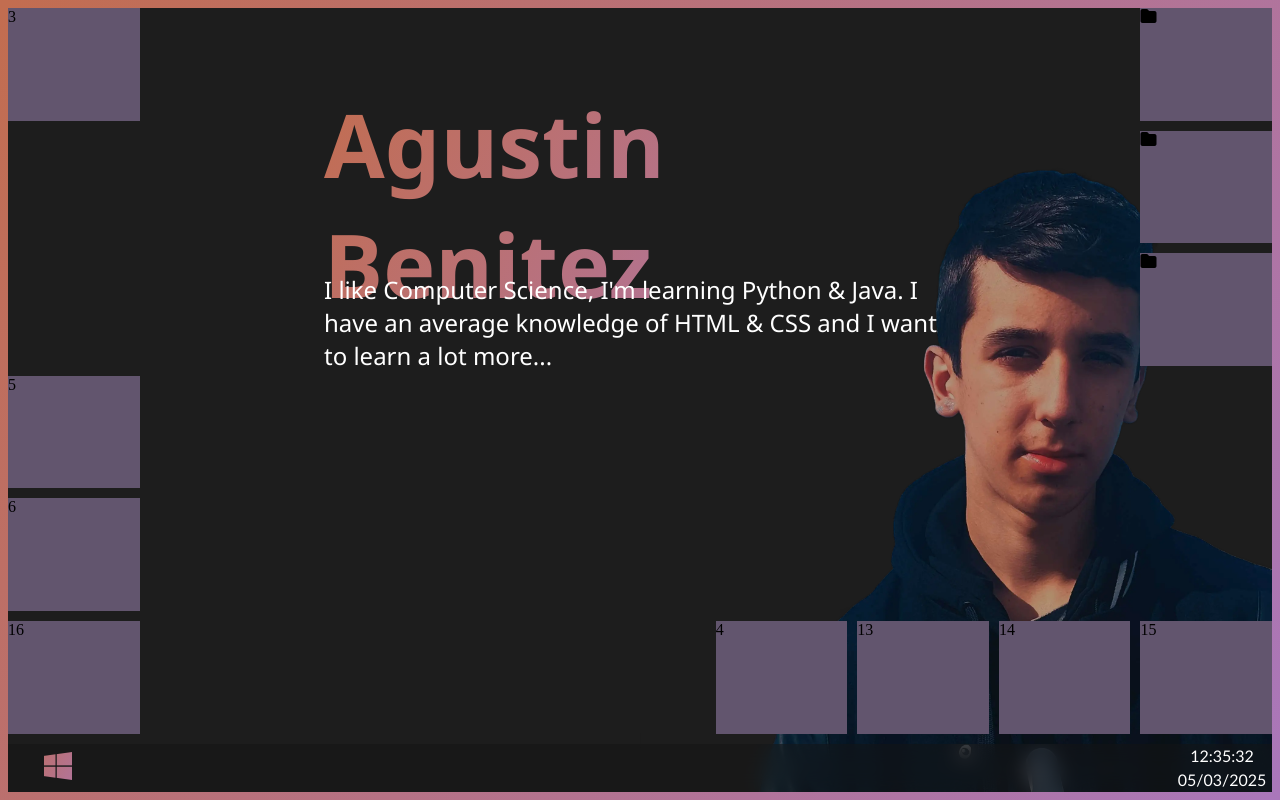
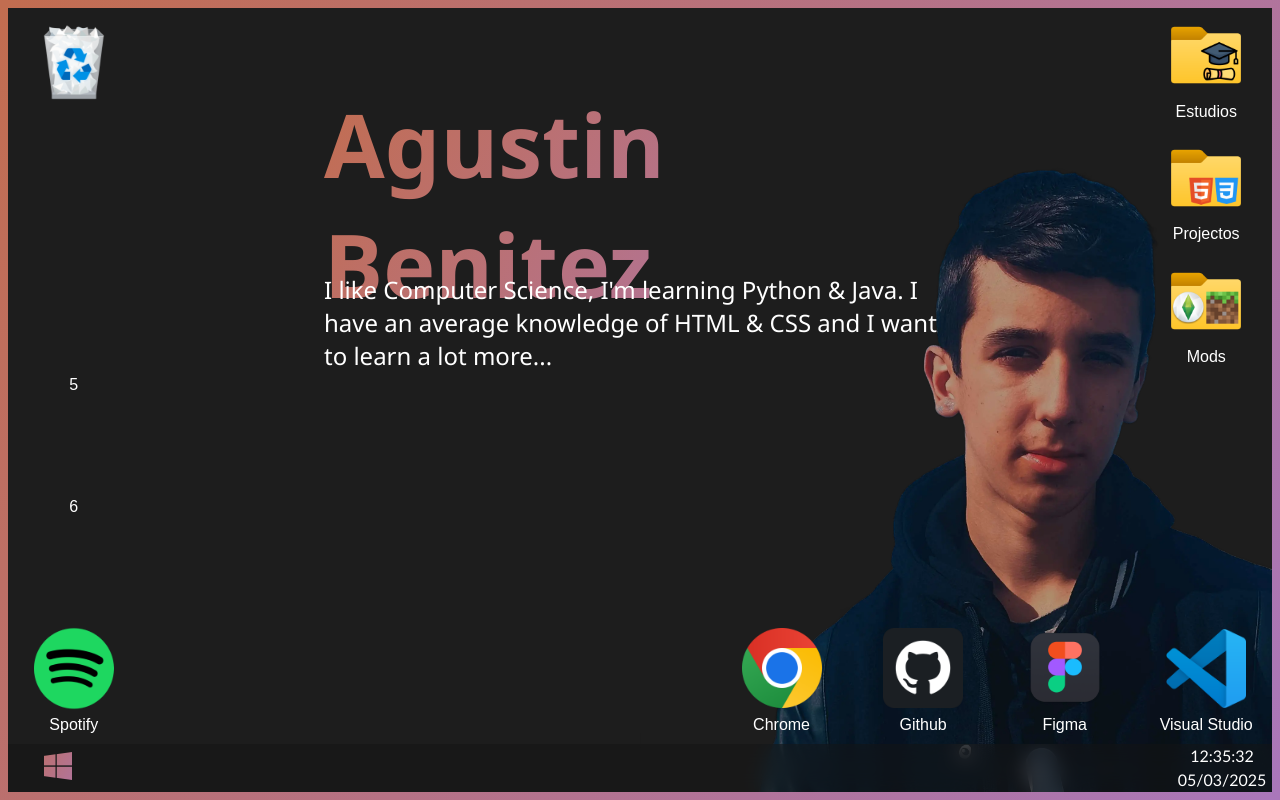
Before and after one commit to AgustinBeniteez/agustinbeniteez.github.io, a PHP site: page / in a window 1280 px wide. Run offline with PHP 8.4, Linux system fonts and the light colour scheme.

Commit message:
05-03-2025.3

```diff
--- a/index.html
+++ b/index.html
@@ -17,9 +17,18 @@
                 I have an average knowledge of HTML & CSS and I want to learn a lot more...</p>
         </div>
 
-        <section class="item"><i class="fa-solid fa-folder"></i></section>
-        <section class="item"><i class="fa-solid fa-folder"></i></section>
-        <section class="item">3</section>
+        <section class="item">
+            <img src="/src/folder-projects.webp" alt="projectos">
+            <p>Projectos</p>
+        </section>
+        <section class="item">
+            <img src="/src/folder-mods.webp" alt="mods">
+            <p>Mods</p>
+        </section>
+        <section class="item">
+            <img src="/src/trash.webp" alt="trash">
+
+        </section>
         <section class="item">5</section>
         <section class="item">6</section>
         <section class="item" id="footer">
@@ -53,12 +62,30 @@
                     </script>
             </div>
         </section>
-        <section class="item">4</section>
-        <section class="item">13</section>
-        <section class="item">14</section>
-        <section class="item">15</section>
-        <section class="item">16</section>
-        <section class="item"><i class="fa-solid fa-folder"></i></section>
+        <section class="item">
+            <img src="/src/chrome.webp" alt="chrome">
+            <p>Chrome</p>
+        </section>
+        <section class="item">
+            <img src="/src/github.webp" alt="github">
+            <p>Github</p>
+        </section>
+        <section class="item">
+            <img src="/src/figma.webp" alt="figma">
+            <p>Figma</p>
+        </section>
+        <section class="item">
+            <img src="/src/vs.webp" alt="vs">
+            <p>Visual Studio</p>
+        </section>
+        <section class="item">
+            <img src="/src/spotify.webp" alt="spotify">
+            <p>Spotify</p>
+        </section>
+        <section class="item">
+            <img src="/src/folder-estudios.webp" alt="estudios">
+            <p>Estudios</p>
+        </section>
       </article>
 
 
--- a/style/estructura.css
+++ b/style/estructura.css
@@ -62,12 +62,21 @@ article {
     height: calc(100vh - 16px);
     min-height: calc(100vh - 16px);
     position: relative;
+    color: var(--color-blanco);
+    font-family: Arial, Helvetica, sans-serif;
 }
 
 section {
     height: 100%;
     width: 100%;
-    background-color: rgb(98, 85, 110);
+
+    display: flex;
+    flex-direction: column;
+    align-items: center;
+}
+section img{
+  width: 10vh;
+  margin: auto;
 }
 .calendario {
   background-color: transparent;
@@ -89,6 +98,7 @@ section {
     grid-column: 1 / -1;
     display: flex;
     justify-content: space-between;
+    flex-direction: row;
 }
 .custom-button{
     background: linear-gradient(302deg, rgba(170,119,186,1) 0%, rgba(194,109,80,1) 100%);
```
Also changed, not shown: src/chrome.webp (added), src/figma.webp (added), src/folder-estudios.webp (added), src/folder-mods.webp (added), src/folder-projects.webp (added), src/github.webp (added), src/king.webp (added), src/spotify.webp (added), src/trash.webp (added), src/vs.webp (added).
